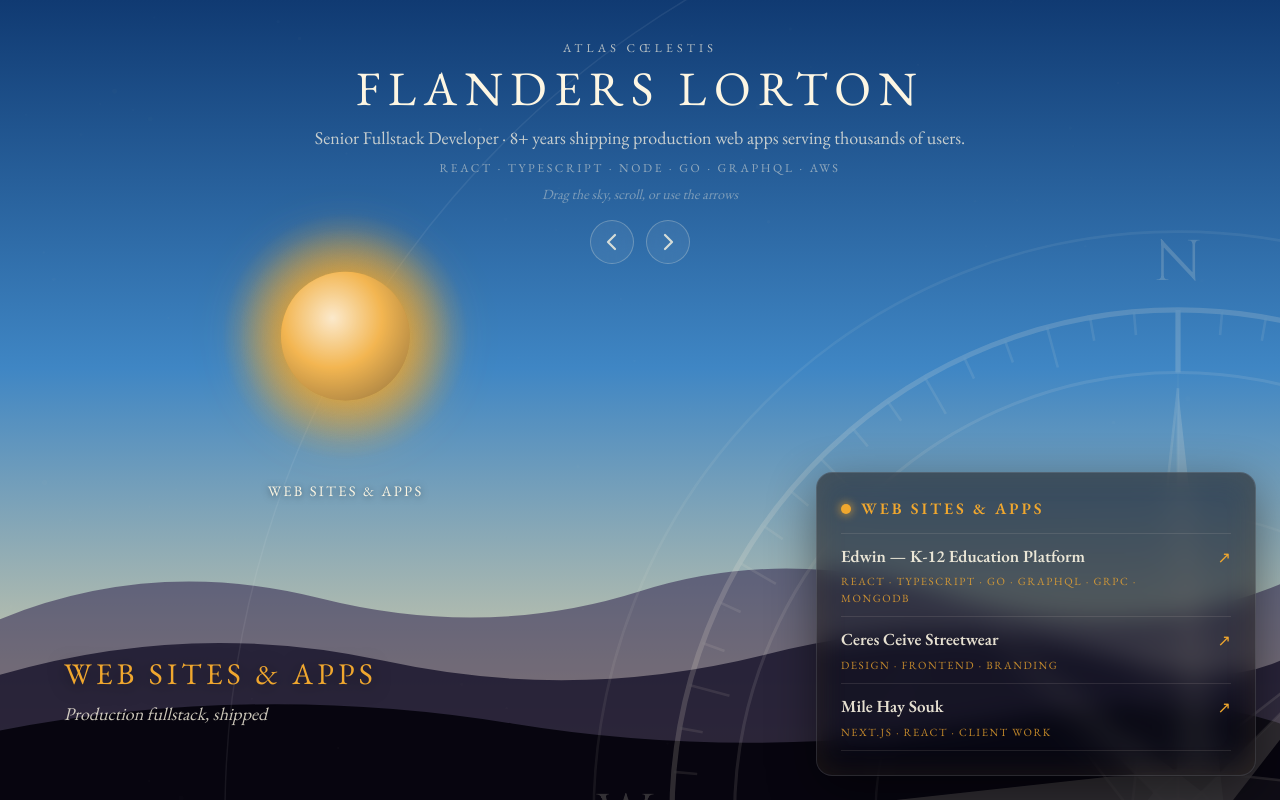
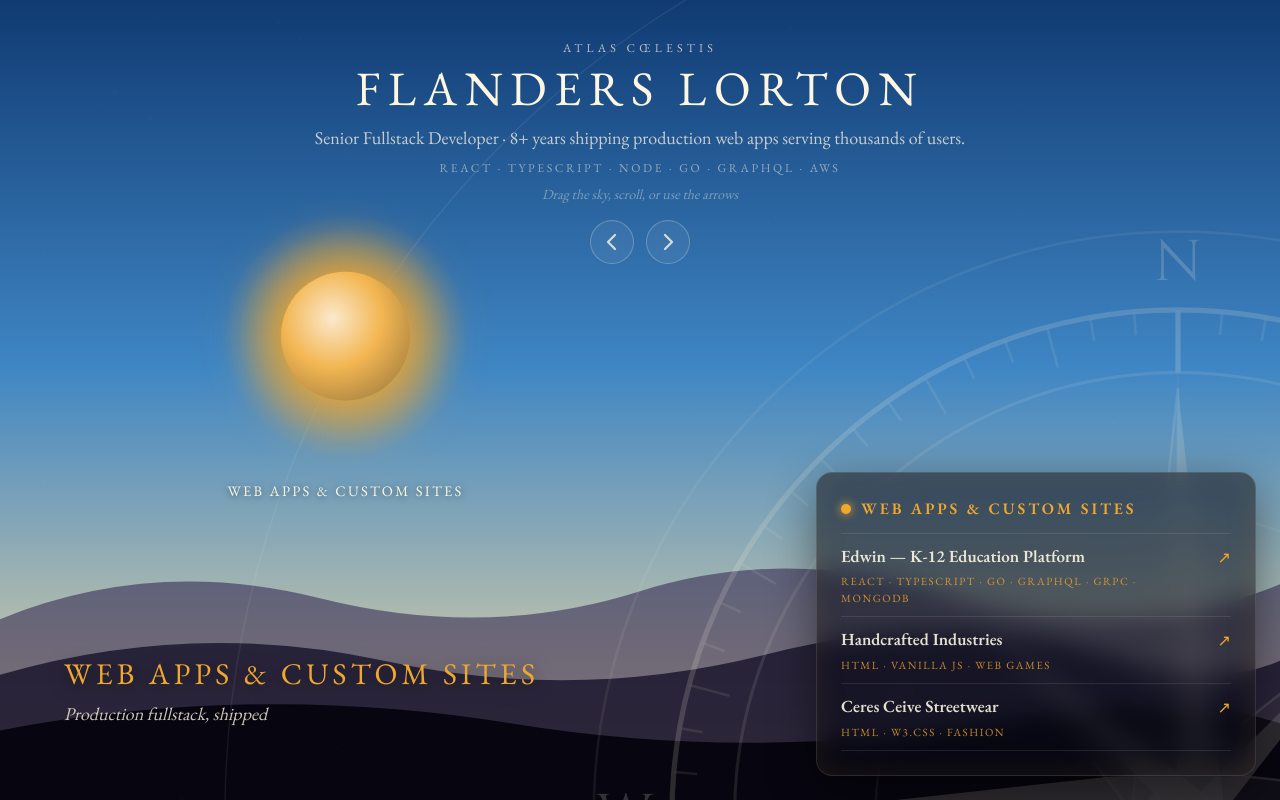
Before and after one commit to florton/celestial_portfolio_app, a Next.js app: page / in a window 1280 px wide. Built offline with nearby package versions, Linux system fonts and the light colour scheme.

Commit message:
minor updates

```diff
--- a/app/data/portfolio.ts
+++ b/app/data/portfolio.ts
@@ -38,7 +38,7 @@ export type Category = {
 export const categories: Category[] = [
   {
     id: "web",
-    label: "Web Sites & Apps",
+    label: "Web Apps & Custom Sites",
     tagline: "Production fullstack, shipped",
     accent: "#f0a72e",
     body: "sun",
@@ -53,18 +53,17 @@ export const categories: Category[] = [
         href: "https://www.edwin.app/resources-articles/edwin101",
       },
       {
+        title: "Handcrafted Industries",
+        blurb: "Retro arcade style concept site for 2D/3D game projects",
+        stack: ["HTML", "Vanilla JS", "Web Games"],
+        href: "https://handcrafted.industries/",
+      },
+      {
         title: "Ceres Ceive Streetwear",
         blurb:
-          "Streetwear brand concept site — art direction, layout, and interaction design.",
-        stack: ["Design", "Frontend", "Branding"],
+          "Streetwear brand concept site showcasing custom clothing designs",
+        stack: ["HTML", "W3.CSS", "Fashion"],
         href: "https://flanderslorton.com/ceresceive.html",
-      },
-      {
-        title: "Mile Hay Souk",
-        blurb:
-          "Production marketing and commerce site built and shipped for a live client.",
-        stack: ["Next.js", "React", "Client work"],
-        href: "https://milehaysouk.com/",
       },
     ],
   },
```
